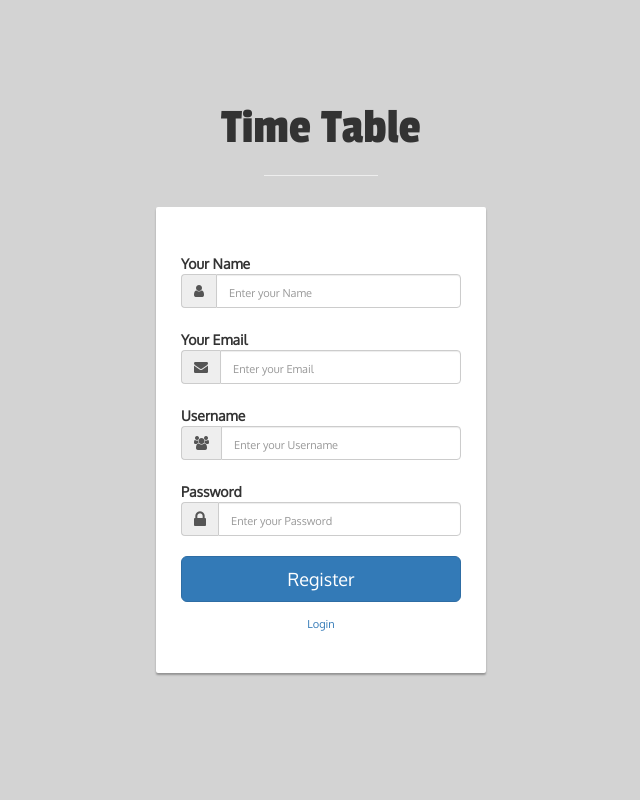
After one commit to nikitauday/dbms-project, a Django app: page /register/ in a window 1280 px wide. The commit adds this page. Shown: the whole page, without its empty margins (319-959 px from the left). Run offline with Django 3.2, Linux system fonts and the light colour scheme; some libraries are stand-ins or nearby versions.

Commit message:
register form

```diff
--- a/dbms_proj/urls.py
+++ b/dbms_proj/urls.py
@@ -19,6 +19,8 @@ from timetable import views ## importing views from timetable app
 
 urlpatterns = [
     path('admin/', admin.site.urls),
+    path('register/', views.register),
+    path('create_user/', views.create_user),
     path('', views.index),
     path('dashboard/', views.dashboard),
     path('interests/', views.interests),
--- /dev/null
+++ b/queries.sql
@@ -0,0 +1,6 @@
+CREATE DATABASE timetable;
+USE timetable;
+
+CREATE TABLE user(id INT PRIMARY KEY auto_increment DEFAULT 0, name varchar(16), email varchar(20), username varchar(16), password varchar(16));
+
+SELECT * from user;
--- /dev/null
+++ b/timetable/static/timetable/stylesheet.css
@@ -0,0 +1,72 @@
+/*
+/* Created by Filipe Pina
+ * Specific styles of signin, register, component
+ */
+/*
+ * General styles
+ */
+
+body, html{
+     height: 100%;
+ 	background-repeat: no-repeat;
+ 	background-color: #d3d3d3;
+ 	font-family: 'Oxygen', sans-serif;
+}
+
+.main{
+ 	margin-top: 70px;
+}
+
+h1.title {
+	font-size: 50px;
+	font-family: 'Passion One', cursive;
+	font-weight: 400;
+}
+
+hr{
+	width: 10%;
+	color: #fff;
+}
+
+.form-group{
+	margin-bottom: 15px;
+}
+
+label{
+	margin-bottom: 15px;
+}
+
+input,
+input::-webkit-input-placeholder {
+    font-size: 11px;
+    padding-top: 3px;
+}
+
+.main-login{
+ 	background-color: #fff;
+    /* shadows and rounded borders */
+    -moz-border-radius: 2px;
+    -webkit-border-radius: 2px;
+    border-radius: 2px;
+    -moz-box-shadow: 0px 2px 2px rgba(0, 0, 0, 0.3);
+    -webkit-box-shadow: 0px 2px 2px rgba(0, 0, 0, 0.3);
+    box-shadow: 0px 2px 2px rgba(0, 0, 0, 0.3);
+
+}
+
+.main-center{
+ 	margin-top: 30px;
+ 	margin: 0 auto;
+ 	max-width: 330px;
+    padding: 40px 40px;
+
+}
+
+.login-button{
+	margin-top: 5px;
+}
+
+.login-register{
+	font-size: 11px;
+	text-align: center;
+}
--- a/timetable/templates/timetable/index.html
+++ b/timetable/templates/timetable/index.html
@@ -61,7 +61,7 @@
                   </button>
                 </div>
                 <div class="mt-4 text-center">
-                  Don't have an account? <a href="register.html">Create One</a>
+                  Don't have an account? <a href="/register">Create One</a>
                 </div>
               </form>
             </div>
--- /dev/null
+++ b/timetable/templates/timetable/register.html
@@ -0,0 +1,89 @@
+{% load staticfiles %}
+
+<!DOCTYPE html>
+<html lang="en">
+    <head>
+		<meta name="viewport" content="width=device-width, initial-scale=1">
+
+		<!-- Website Font style -->
+        <link rel="stylesheet" href="https://maxcdn.bootstrapcdn.com/font-awesome/4.6.1/css/font-awesome.min.css">
+        <link href="//maxcdn.bootstrapcdn.com/bootstrap/3.3.0/css/bootstrap.min.css" rel="stylesheet" id="bootstrap-css">
+        <script src="//maxcdn.bootstrapcdn.com/bootstrap/3.3.0/js/bootstrap.min.js"></script>
+        <script src="//code.jquery.com/jquery-1.11.1.min.js"></script>
+
+		<!-- Google Fonts -->
+		<link href='https://fonts.googleapis.com/css?family=Passion+One' rel='stylesheet' type='text/css'>
+		<link href='https://fonts.googleapis.com/css?family=Oxygen' rel='stylesheet' type='text/css'>
+
+
+
+        <!-- Website CSS style -->
+		<link rel="stylesheet" type="text/css" href="{% static 'timetable/stylesheet.css' %}">
+
+		<title>Admin</title>
+	</head>
+	<body>
+		<div class="container">
+			<div class="row main">
+				<div class="panel-heading">
+	               <div class="panel-title text-center">
+	               		<h1 class="title">Time Table</h1>
+	               		<hr />
+	               	</div>
+	            </div>
+				<div class="main-login main-center">
+					<form class="form-horizontal" method="POST" action="/create_user/">
+						<div class="form-group">
+							<label for="name" class="cols-sm-2 control-label">Your Name</label>
+							<div class="cols-sm-10">
+								<div class="input-group">
+									<span class="input-group-addon"><i class="fa fa-user fa" aria-hidden="true"></i></span>
+									<input type="text" class="form-control" name="name" id="name"  placeholder="Enter your Name"/>
+								</div>
+							</div>
+						</div>
+
+						<div class="form-group">
+							<label for="email" class="cols-sm-2 control-label">Your Email</label>
+							<div class="cols-sm-10">
+								<div class="input-group">
+									<span class="input-group-addon"><i class="fa fa-envelope fa" aria-hidden="true"></i></span>
+									<input type="text" class="form-control" name="email" id="email"  placeholder="Enter your Email"/>
+								</div>
+							</div>
+						</div>
+
+						<div class="form-group">
+							<label for="username" class="cols-sm-2 control-label">Username</label>
+							<div class="cols-sm-10">
+								<div class="input-group">
+									<span class="input-group-addon"><i class="fa fa-users fa" aria-hidden="true"></i></span>
+									<input type="text" class="form-control" name="username" id="username"  placeholder="Enter your Username"/>
+								</div>
+							</div>
+						</div>
+
+						<div class="form-group">
+							<label for="password" class="cols-sm-2 control-label">Password</label>
+							<div class="cols-sm-10">
+								<div class="input-group">
+									<span class="input-group-addon"><i class="fa fa-lock fa-lg" aria-hidden="true"></i></span>
+									<input type="password" class="form-control" name="password" id="password"  placeholder="Enter your Password"/>
+								</div>
+							</div>
+						</div>
+
+						<div class="form-group ">
+							<button type="submit" class="btn btn-primary btn-lg btn-block login-button">Register</button>
+						</div>
+						<div class="login-register">
+				            <a href="index.php">Login</a>
+				         </div>
+					</form>
+				</div>
+			</div>
+		</div>
+
+		<script type="text/javascript" src="assets/js/bootstrap.js"></script>
+	</body>
+</html>
--- a/timetable/views.py
+++ b/timetable/views.py
@@ -1,4 +1,6 @@
 from django.shortcuts import render, HttpResponse
+from django.views.decorators.csrf import csrf_exempt
+from django.db import connection
 
 """
 Syntax of view function:
@@ -10,6 +12,18 @@ def function_name(request):
 # Create your views here.
 def index(request):
 	return render(request, 'timetable/index.html')
+
+def register(request):
+	return render(request, 'timetable/register.html')
+
+@csrf_exempt
+def create_user(request):
+	cursor = connection.cursor()
+	print(request.POST)
+	q_str = "INSERT INTO user(name, email, username, password) VALUES('{}', '{}', '{}', '{}')".format(request.POST['name'], request.POST['email'], request.POST['username'], request.POST['password'])
+	print(q_str)
+	cursor.execute(q_str)
+	return index(request)
 
 def dashboard(request):
 	# sql statement  - get details where email  = kittiya email
```
Also changed, not shown: dbms_proj/settings.py (+6 -2 lines), manage.py (+1 -8 lines).
